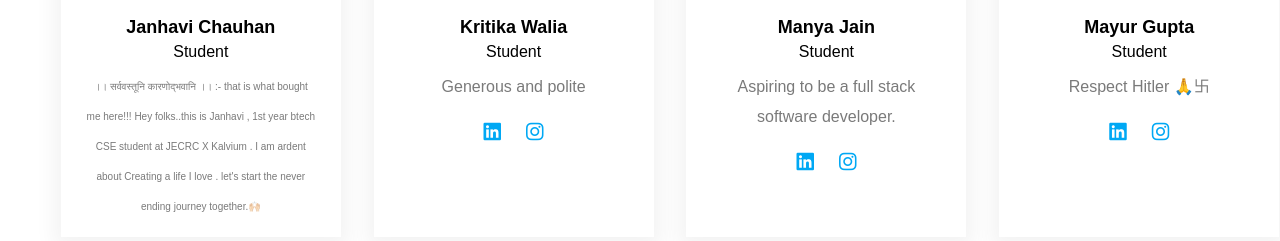
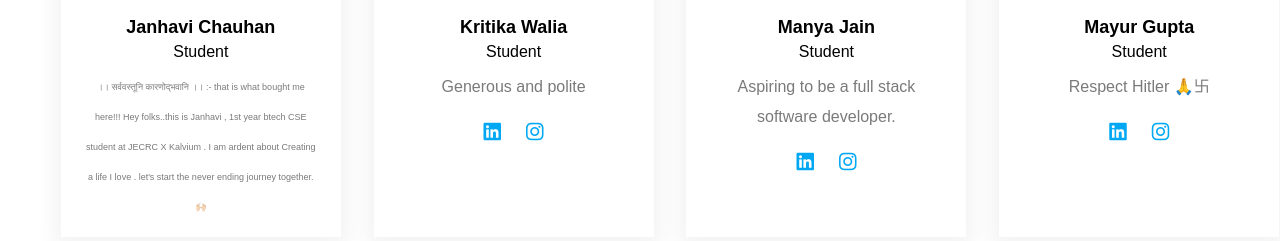
Before and after one commit to somuyakhandelwal/squad-47, a plain HTML site: page index.html in a window 1280 px wide. Shown: the part 2550-2791 px from the top of the page. Drawn offline with Linux system fonts and the light colour scheme.

Commit message:
Update index.html

```diff
--- a/index.html
+++ b/index.html
@@ -458,7 +458,7 @@
               <p class="text-blk position">
                 Student
               </p>
-              <p class="text-blk feature-text" style="font-size: 10px;">
+              <p class="text-blk feature-text" style="font-size: 9px;">
                 ।। सर्ववस्तूनि कारणोद्भवानि ।। :- that is what bought me here!!!
 Hey folks..this is Janhavi  , 1st year btech CSE student at JECRC X Kalvium . I am ardent about Creating a life I love . let's start the never ending journey together.🙌🏻
               </p>
```
